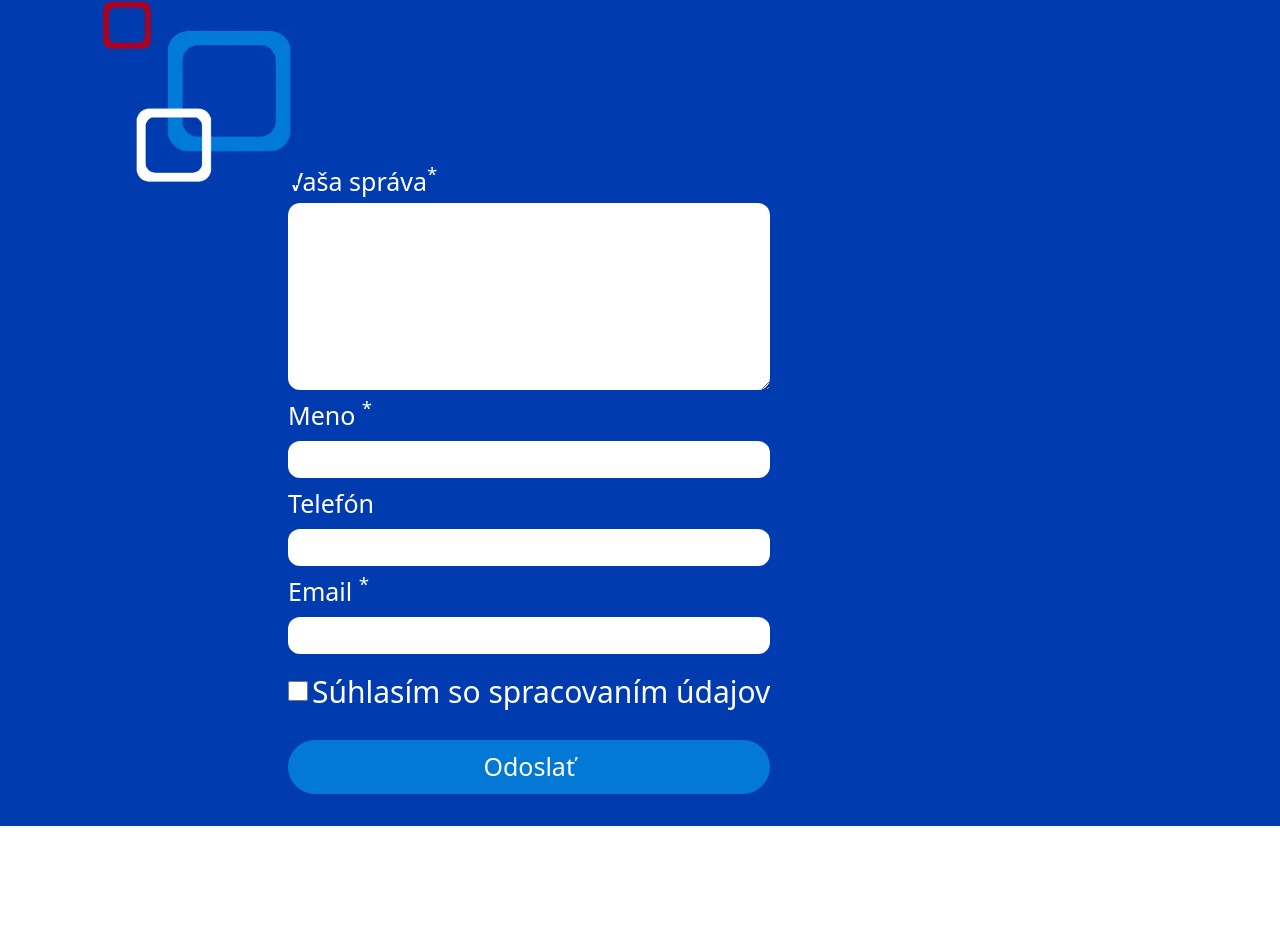
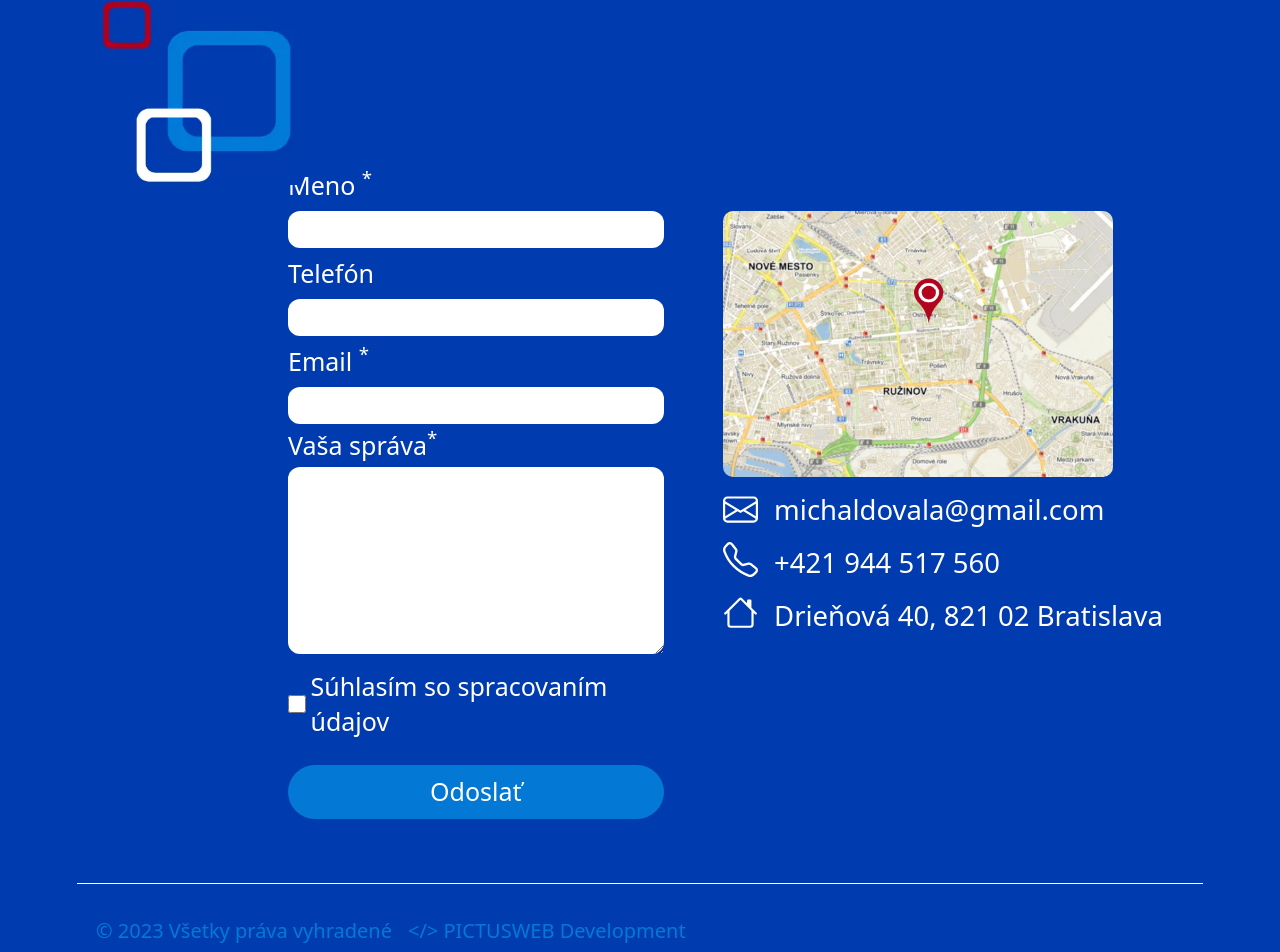
Before and after one commit to pkvarg/findoktor, a React (Vite) app: page / in a window 1280 px wide. Shown: the part 3602-4554 px from the top of the page. Before the commit the page ends 4428 px from the top, so only its background shows below. Built offline with nearby package versions, Linux system fonts and the light colour scheme; no server answers; the database is empty.

Commit message:
contact + mob, footer

```diff
--- a/src/App.jsx
+++ b/src/App.jsx
@@ -1,6 +1,6 @@
-import { useState } from 'react'
 import { BrowserRouter, Routes, Route } from 'react-router-dom'
 import { Home, BlogPage, CreateBlog, EditBlog, Login } from './pages'
+import { Footer } from './components'
 import { Toaster } from 'react-hot-toast'
 
 function App() {
@@ -15,6 +15,7 @@ function App() {
         <Route path='/edit-blog/:id' element={<EditBlog />} />
         <Route path='/login' element={<Login />} />
       </Routes>
+      <Footer />
       <Toaster />
     </BrowserRouter>
   )
--- /dev/null
+++ b/src/components/Footer.jsx
@@ -0,0 +1,17 @@
+import React from 'react'
+
+const Footer = () => {
+  return (
+    <div className='bg-[#013bb0] py-8'>
+      <div className='bg-[#ffffff] h-[1px] mx-[6%]'></div>
+      <div className='text-[#007ad6] mt-4 lg:mt-8 text-[20px] lg:ml-[7.5%] flex flex-col lg:flex-row justify-center lg:justify-start items-center lg:gap-4'>
+        <p> &copy; {Date().substring(11, 15)} Všetky práva vyhradené</p>
+        <a className='text-center' href='https://pictusweb.sk' target='_blank'>
+          &#60;&#47;&#62; PICTUSWEB Development
+        </a>
+      </div>
+    </div>
+  )
+}
+
+export default Footer
--- a/src/components/index.js
+++ b/src/components/index.js
@@ -5,6 +5,7 @@ import StickyNavBlog from './StickyNavBlog'
 import SinglePost from './SinglePost'
 import PageNavbar from './PageNavbar'
 import PageNavbarMob from './PageNavbarMob'
+import Footer from './Footer'
 
 export {
   Navbar,
@@ -14,4 +15,5 @@ export {
   SinglePost,
   PageNavbar,
   PageNavbarMob,
+  Footer,
 }
--- a/src/sections/Contact.jsx
+++ b/src/sections/Contact.jsx
@@ -73,31 +73,16 @@ const Contact = () => {
           alt='fd-squares'
         />
       </div>
-      <div className='flex flex-col lg:flex-row mt-[15%] ml-[22.5%] text-[#007ad6] gap-4'>
+      <div className='flex flex-col lg:flex-row  mt-[15%] lg:ml-[22.5%] mx-[5%] lg:mx-0 text-[#007ad6] gap-[6%]'>
         <div>
           {/* <h1 className='text-[30px] uppercase'>Napíšte nám</h1> */}
-          <div className=' lg:pt-0 pt-[150px]'>
-            {/* {messageSuccess && (
-            <Message variant='success'>{messageSuccess}</Message>
-          )}
-          {message && <Message variant='danger'>{message}</Message>} */}
+          <div className='lg:pt-0'>
             <div className='text-[#000000]'>
               <form
                 ref={form}
                 onSubmit={sendEmail}
-                className='flex flex-col gap-[2.5px] text-[25px]'
+                className='flex flex-col gap-2 lg:gap-[2.5px] text-[25px]'
               >
-                <label className='form-label text-[#ffffff]'>
-                  Vaša správa<sup>*</sup>
-                </label>
-                <textarea
-                  className='form-control rounded-xl pl-2'
-                  rows='5'
-                  name='message'
-                  value={mailMessage}
-                  onChange={(e) => setMailMessage(e.target.value)}
-                  required='required'
-                ></textarea>
                 <label className='form-label my-1  text-[#ffffff]'>
                   Meno <sup>*</sup>
                 </label>
@@ -133,6 +118,17 @@ const Contact = () => {
                   onChange={(e) => setEmail(e.target.value)}
                   required='required'
                 />
+                <label className='form-label text-[#ffffff]'>
+                  Vaša správa<sup>*</sup>
+                </label>
+                <textarea
+                  className='form-control rounded-xl pl-2'
+                  rows='5'
+                  name='message'
+                  value={mailMessage}
+                  onChange={(e) => setMailMessage(e.target.value)}
+                  required='required'
+                ></textarea>
 
                 <div className='flex flex-row items-center form-check my-3'>
                   <input
@@ -145,7 +141,7 @@ const Contact = () => {
                     className='rounded-xl w-[20px] h-[20px]'
                   />
                   <label
-                    className='form-check-label lg:text-[30px] text-[40px] text-[#ffffff] ml-1'
+                    className='form-check-label text-[25px] text-[#ffffff] ml-3 lg:ml-1 leading-[25px] lg:leading-[35px]'
                     htmlFor='flexCheckDefault'
                   >
                     Súhlasím so spracovaním údajov
@@ -174,7 +170,56 @@ const Contact = () => {
             </div>
           </div>
         </div>
-        {/* <img className='w-[30%]' src='/map.png' alt='map' /> */}
+        <div className='text-[#ffffff] text-[27.5px] mt-12 lg:mt-12 flex flex-col gap-3'>
+          <img
+            className='w-[100%] lg:w-[70%] rounded-[10px]'
+            src='/map.png'
+            alt='map'
+          />
+          <div className='flex items-center gap-4 mt-4 lg:mt-0'>
+            <svg
+              xmlns='http://www.w3.org/2000/svg'
+              width='35'
+              height='35'
+              fill='currentColor'
+              className='bi bi-envelope'
+              viewBox='0 0 16 16'
+            >
+              <path d='M0 4a2 2 0 0 1 2-2h12a2 2 0 0 1 2 2v8a2 2 0 0 1-2 2H2a2 2 0 0 1-2-2V4Zm2-1a1 1 0 0 0-1 1v.217l7 4.2 7-4.2V4a1 1 0 0 0-1-1H2Zm13 2.383-4.708 2.825L15 11.105V5.383Zm-.034 6.876-5.64-3.471L8 9.583l-1.326-.795-5.64 3.47A1 1 0 0 0 2 13h12a1 1 0 0 0 .966-.741ZM1 11.105l4.708-2.897L1 5.383v5.722Z' />
+            </svg>
+            <p className='cursor-pointer'>
+              <a href='mailto:michaldovala@gmail.com'>michaldovala@gmail.com</a>
+            </p>
+          </div>
+          <div className='flex gap-4'>
+            <svg
+              xmlns='http://www.w3.org/2000/svg'
+              width='35'
+              height='35'
+              fill='currentColor'
+              className='bi bi-telephone'
+              viewBox='0 0 16 16'
+            >
+              <path d='M3.654 1.328a.678.678 0 0 0-1.015-.063L1.605 2.3c-.483.484-.661 1.169-.45 1.77a17.568 17.568 0 0 0 4.168 6.608 17.569 17.569 0 0 0 6.608 4.168c.601.211 1.286.033 1.77-.45l1.034-1.034a.678.678 0 0 0-.063-1.015l-2.307-1.794a.678.678 0 0 0-.58-.122l-2.19.547a1.745 1.745 0 0 1-1.657-.459L5.482 8.062a1.745 1.745 0 0 1-.46-1.657l.548-2.19a.678.678 0 0 0-.122-.58L3.654 1.328zM1.884.511a1.745 1.745 0 0 1 2.612.163L6.29 2.98c.329.423.445.974.315 1.494l-.547 2.19a.678.678 0 0 0 .178.643l2.457 2.457a.678.678 0 0 0 .644.178l2.189-.547a1.745 1.745 0 0 1 1.494.315l2.306 1.794c.829.645.905 1.87.163 2.611l-1.034 1.034c-.74.74-1.846 1.065-2.877.702a18.634 18.634 0 0 1-7.01-4.42 18.634 18.634 0 0 1-4.42-7.009c-.362-1.03-.037-2.137.703-2.877L1.885.511z' />
+            </svg>
+            <a href='tel:+421 944 517 560'>
+              <p>+421 944 517 560</p>
+            </a>
+          </div>
+          <div className='flex gap-4'>
+            <svg
+              xmlns='http://www.w3.org/2000/svg'
+              width='35'
+              height='35'
+              fill='currentColor'
+              className='bi bi-house'
+              viewBox='0 0 16 16'
+            >
+              <path d='M8.707 1.5a1 1 0 0 0-1.414 0L.646 8.146a.5.5 0 0 0 .708.708L2 8.207V13.5A1.5 1.5 0 0 0 3.5 15h9a1.5 1.5 0 0 0 1.5-1.5V8.207l.646.647a.5.5 0 0 0 .708-.708L13 5.793V2.5a.5.5 0 0 0-.5-.5h-1a.5.5 0 0 0-.5.5v1.293L8.707 1.5ZM13 7.207V13.5a.5.5 0 0 1-.5.5h-9a.5.5 0 0 1-.5-.5V7.207l5-5 5 5Z' />
+            </svg>
+            <p>Drieňová 40, 821 02 Bratislava</p>
+          </div>
+        </div>
       </div>
     </div>
   )
```
